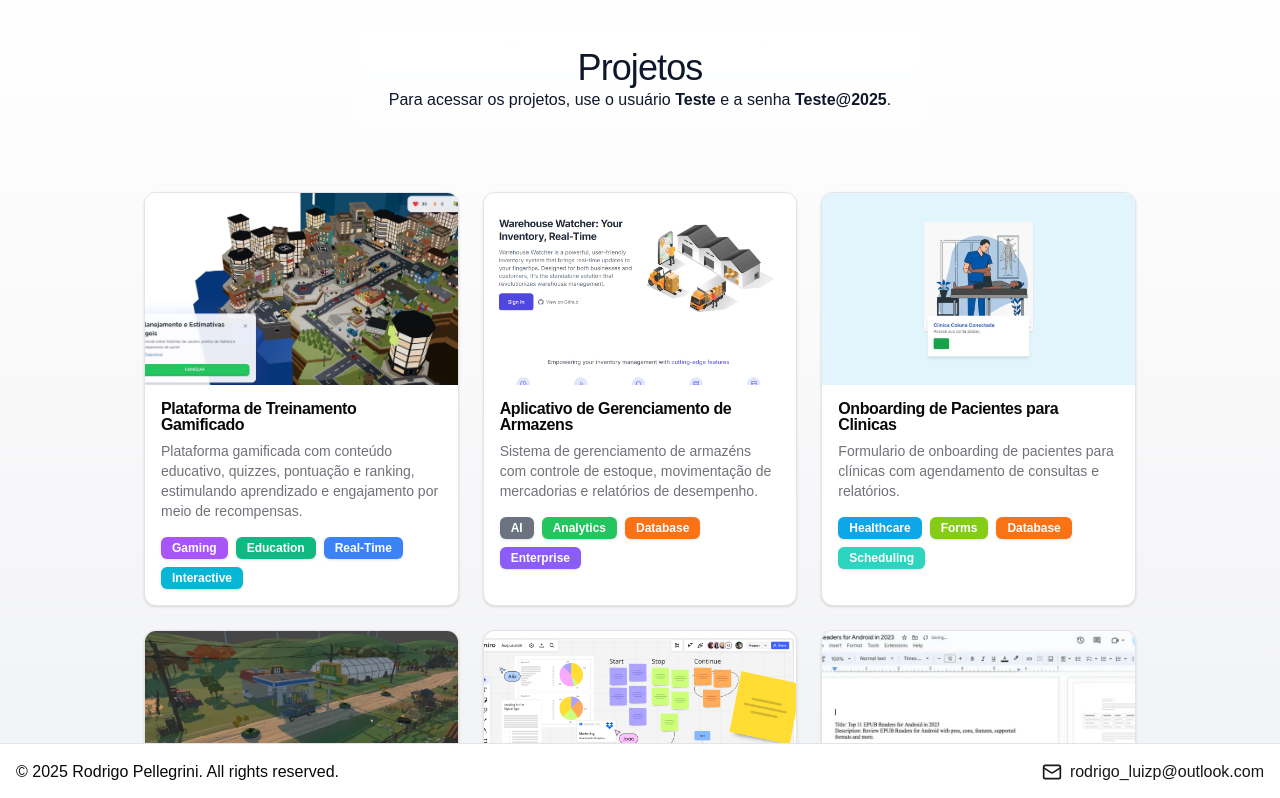
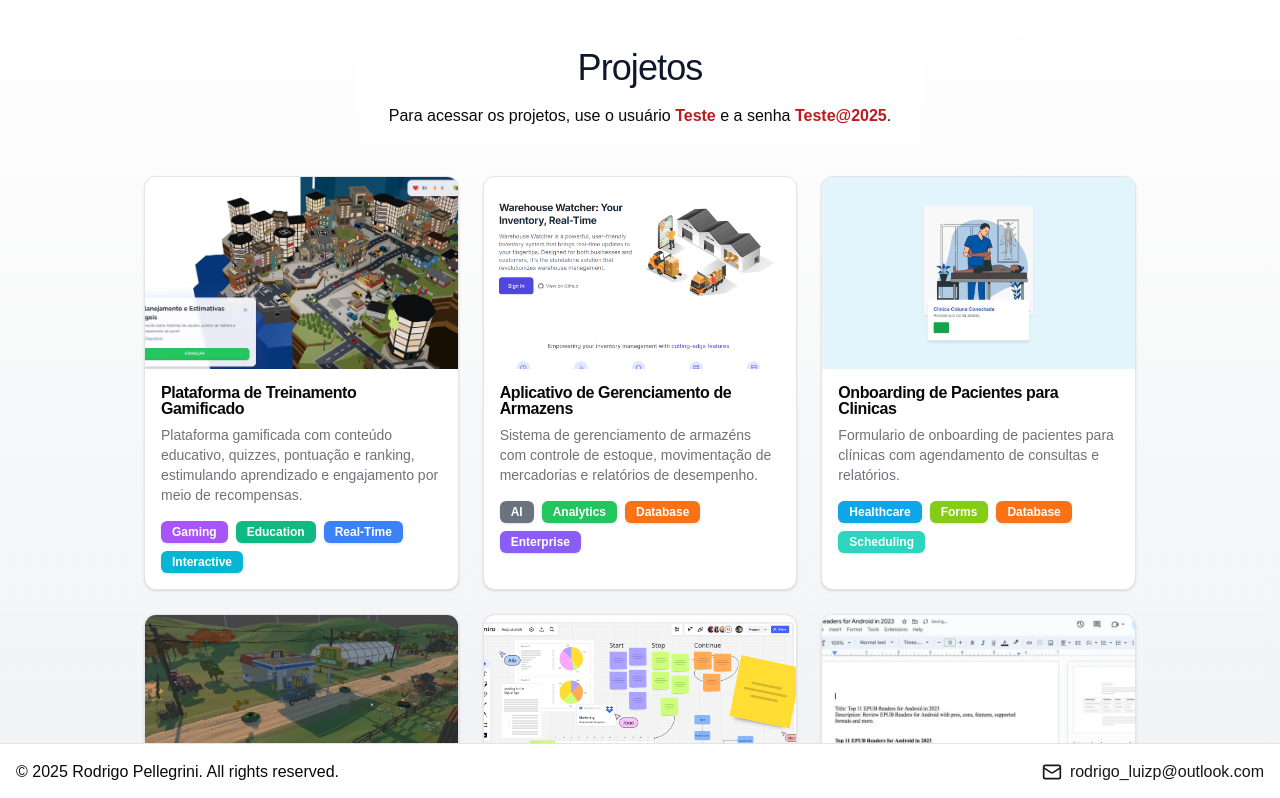
Before and after one commit to Patolord/showcase, a Next.js app: page / in a window 1280 px wide. Shown: the top 798 px of the page. Built offline with nearby package versions, Linux system fonts and the light colour scheme.

Commit message:
Update PortfolioPage styling and enhance user credentials visibility

```diff
--- a/src/app/page.tsx
+++ b/src/app/page.tsx
@@ -8,13 +8,14 @@ export default function PortfolioPage() {
       <Header />
       <main className="flex-grow container mx-auto px-4 py-8 relative">
         <div className="flex justify-center w-full">
-          <div className="inline-block mb-16 bg-white/50 backdrop-blur-sm px-8 py-4 rounded-lg">
+          <div className="inline-block mb-8 bg-white/50 backdrop-blur-sm px-8 py-4 rounded-lg">
             <h1 className="text-4xl font-light text-center text-slate-900 tracking-tight">
               Projetos
             </h1>
-            <p className="text-center text-slate-900">
-              Para acessar os projetos, use o usuário <strong>Teste</strong> e a
-              senha <strong>Teste@2025</strong>.
+            <p className="text-center mt-4">
+              Para acessar os projetos, use o usuário{" "}
+              <strong className="text-red-700">Teste</strong> e a senha{" "}
+              <strong className="text-red-700">Teste@2025</strong>.
             </p>
           </div>
         </div>
```
